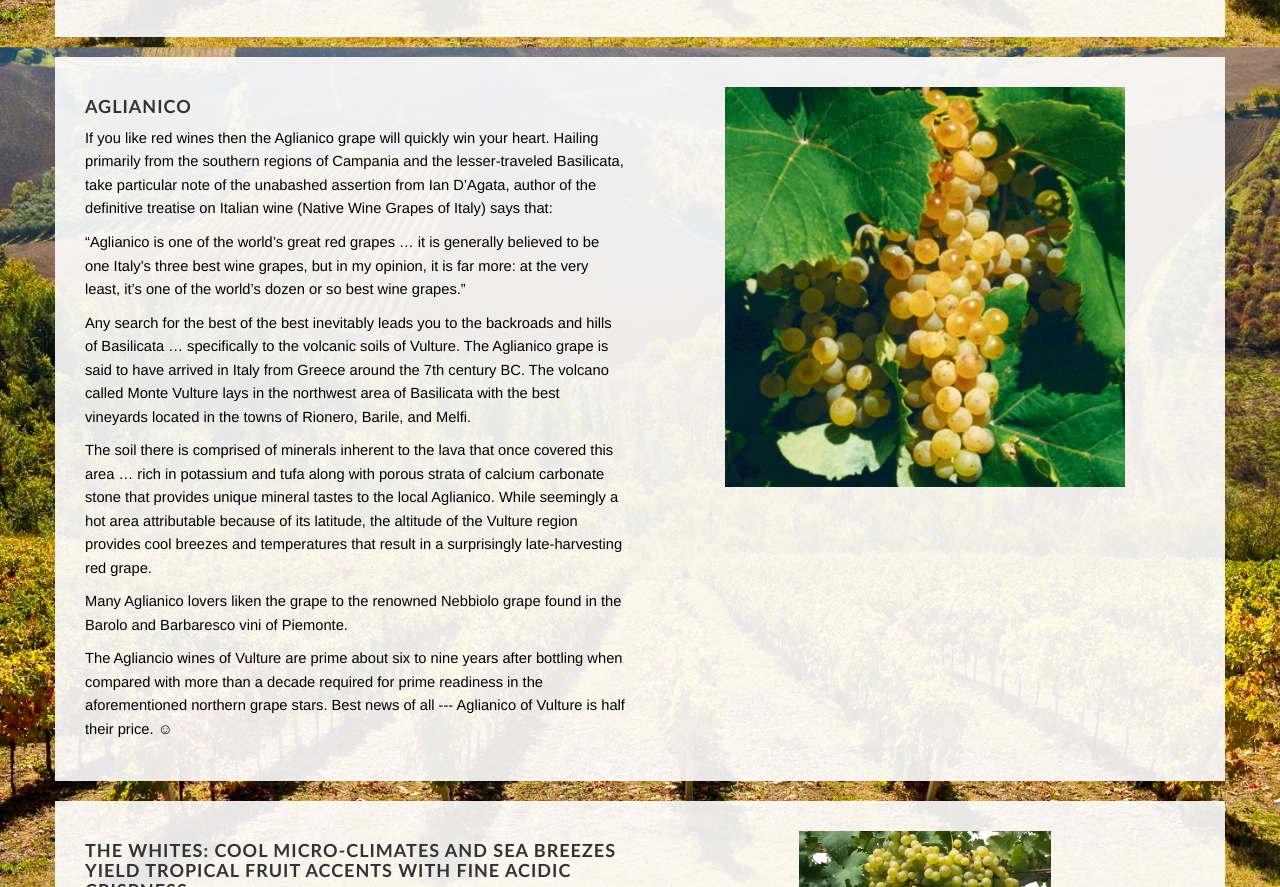
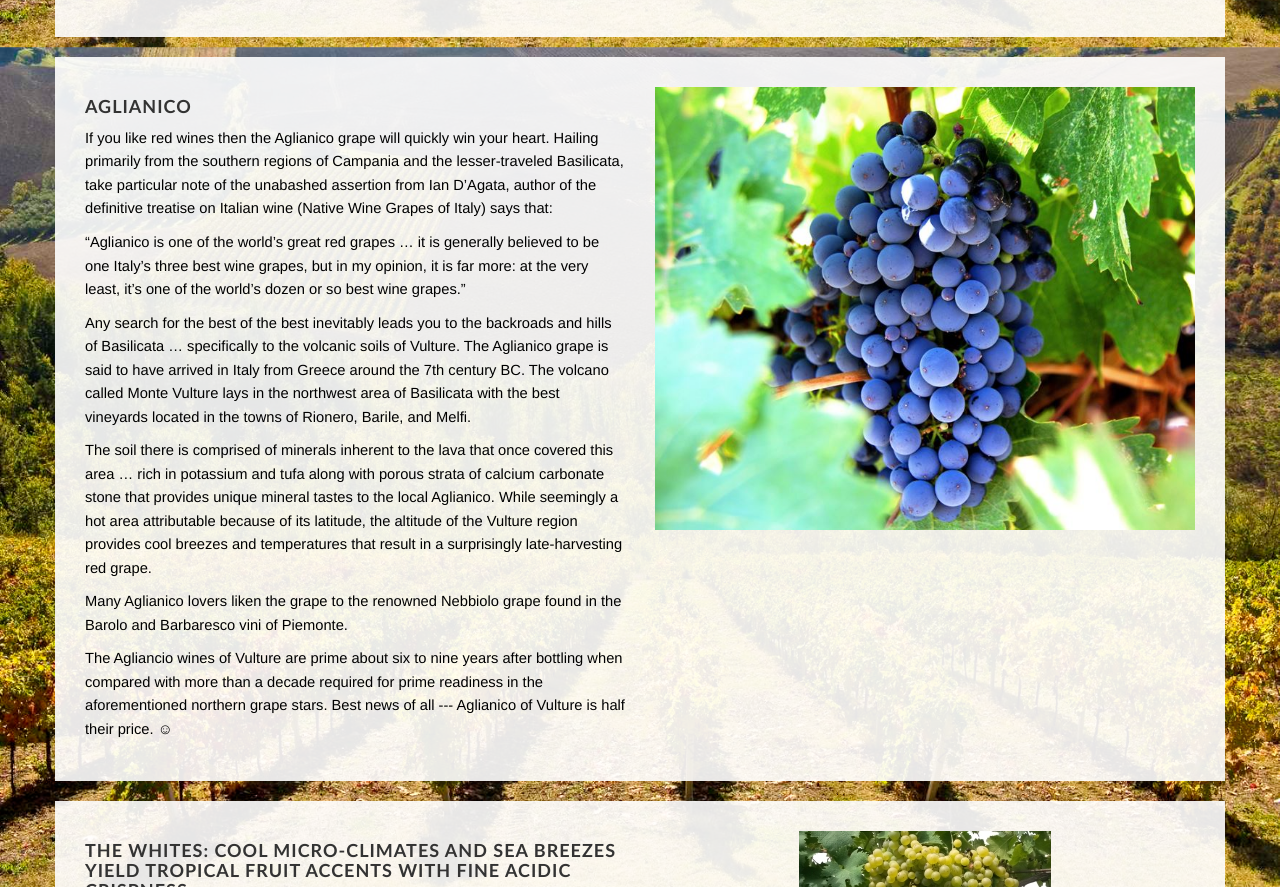
Before and after one commit to lumberjackchester/AscoiPiceno, a plain HTML site: page varietals.html in a window 1280 px wide. Shown: the part 5064-5951 px from the top of the page. Drawn offline with Linux system fonts and the light colour scheme.

Commit message:
content updates

```diff
--- a/varietals.html
+++ b/varietals.html
@@ -310,7 +310,7 @@
                         </p>
                     </div>
                     <div class="col-md-6">
-                        <img class="img-responsive img-border-left center-block " src="img/albana.jpg" alt="">
+                        <img class="img-responsive img-border-left center-block " src="img/aglianico.jpg" alt="">
                     </div>
                     <div class="clearfix"></div>
                 </div>
```
Also changed, not shown: img/aglianico.jpg (added).
